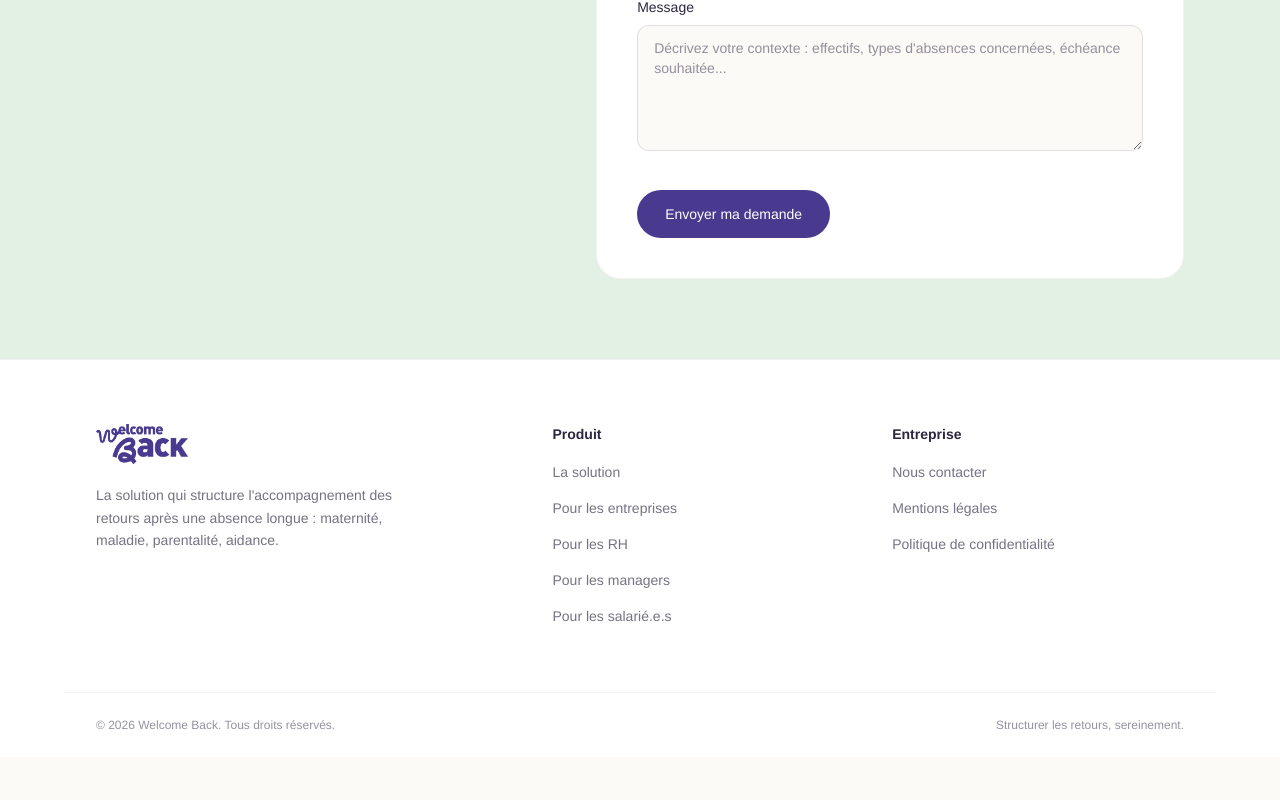
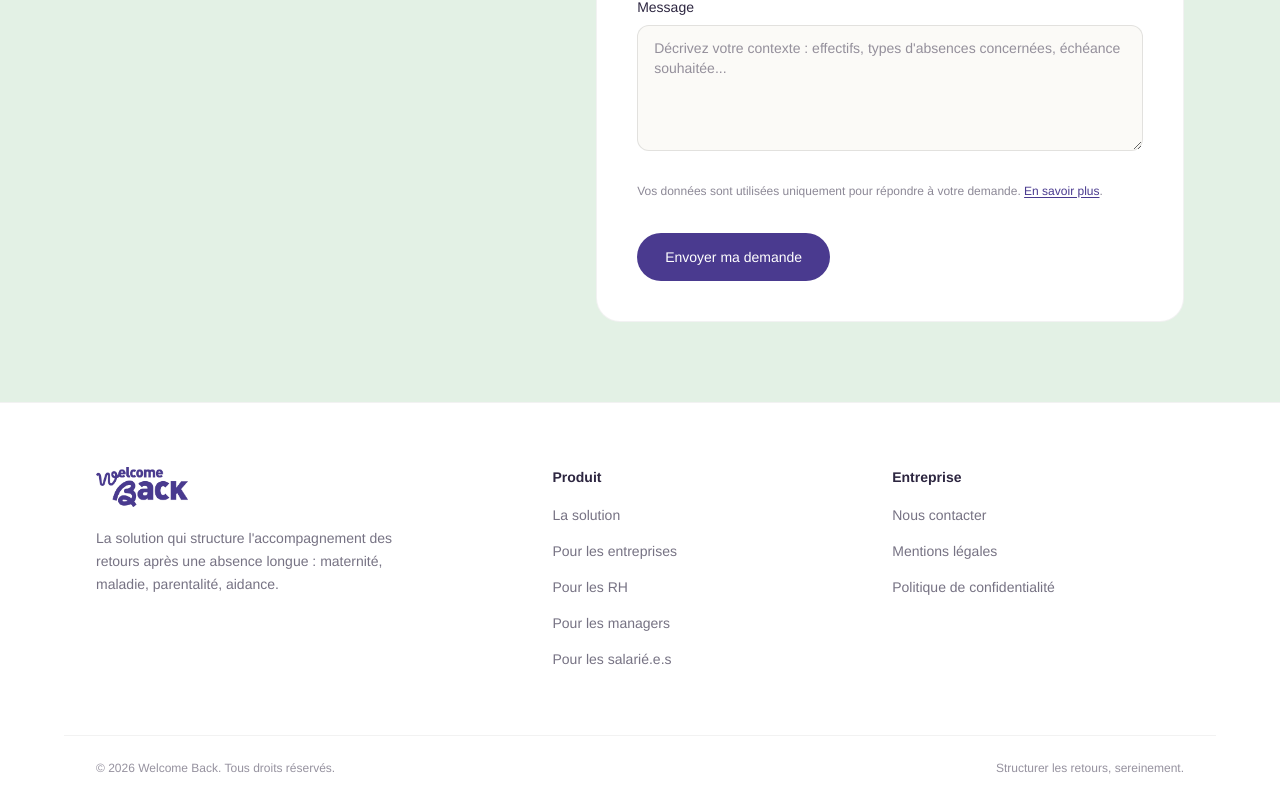
Before and after one commit to chablinleah5-pixel/welcomeback-site, a Next.js app: page / in a window 1280 px wide. Shown: the part 4616-5416 px from the top of the page. Before the commit the page ends 5373 px from the top, so only its background shows below. Built offline with nearby package versions, Linux system fonts and the light colour scheme.

Commit message:
Update ContactForm.tsx

```diff
--- a/src/components/ContactForm.tsx
+++ b/src/components/ContactForm.tsx
@@ -117,7 +117,16 @@ export default function ContactForm() {
           de nous écrire directement par email.
         </p>
       )}
-
+      <p className="mt-6 text-xs font-light leading-relaxed text-[var(--foreground)]/55">
+        Vos données sont utilisées uniquement pour répondre à votre demande.{" "}
+        <Link
+          href="/politique-de-confidentialite"
+          className="text-[var(--color-violet)] underline underline-offset-2 hover:opacity-80"
+        >
+          En savoir plus
+        </Link>
+        .
+      </p>
       <button
         type="submit"
         disabled={status === "submitting"}
```
